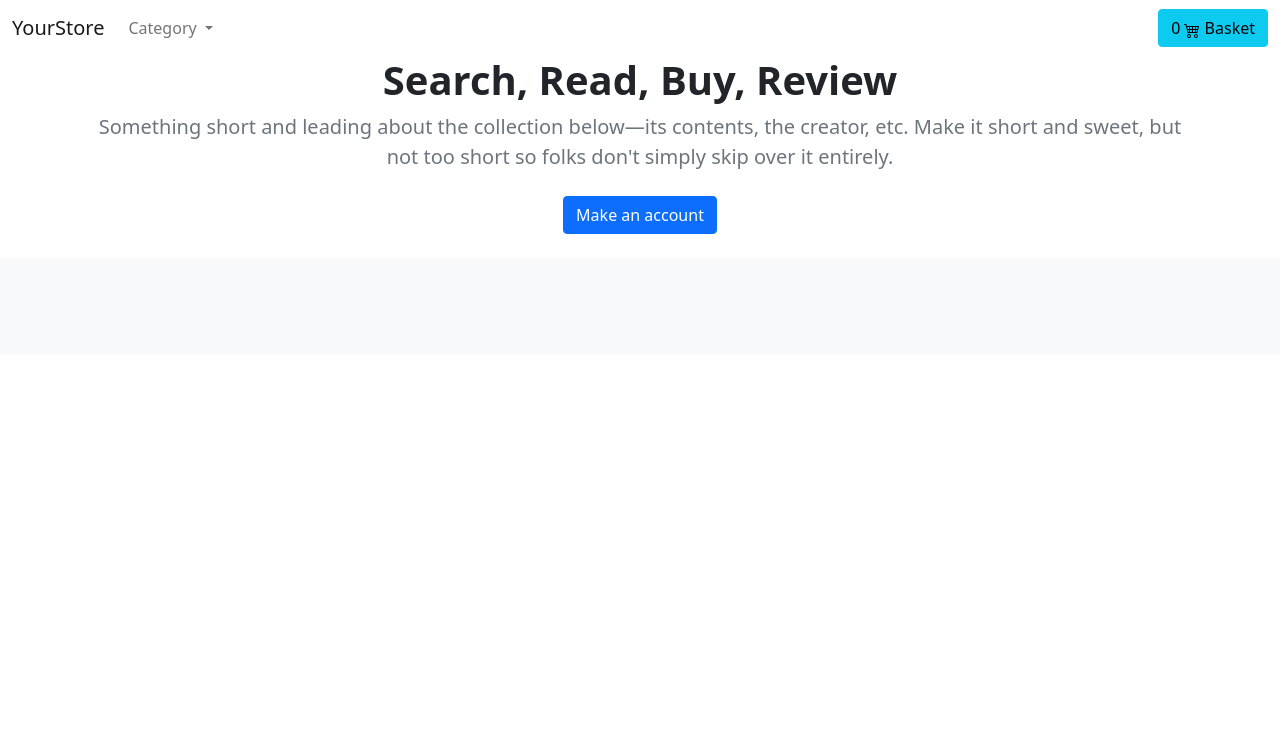
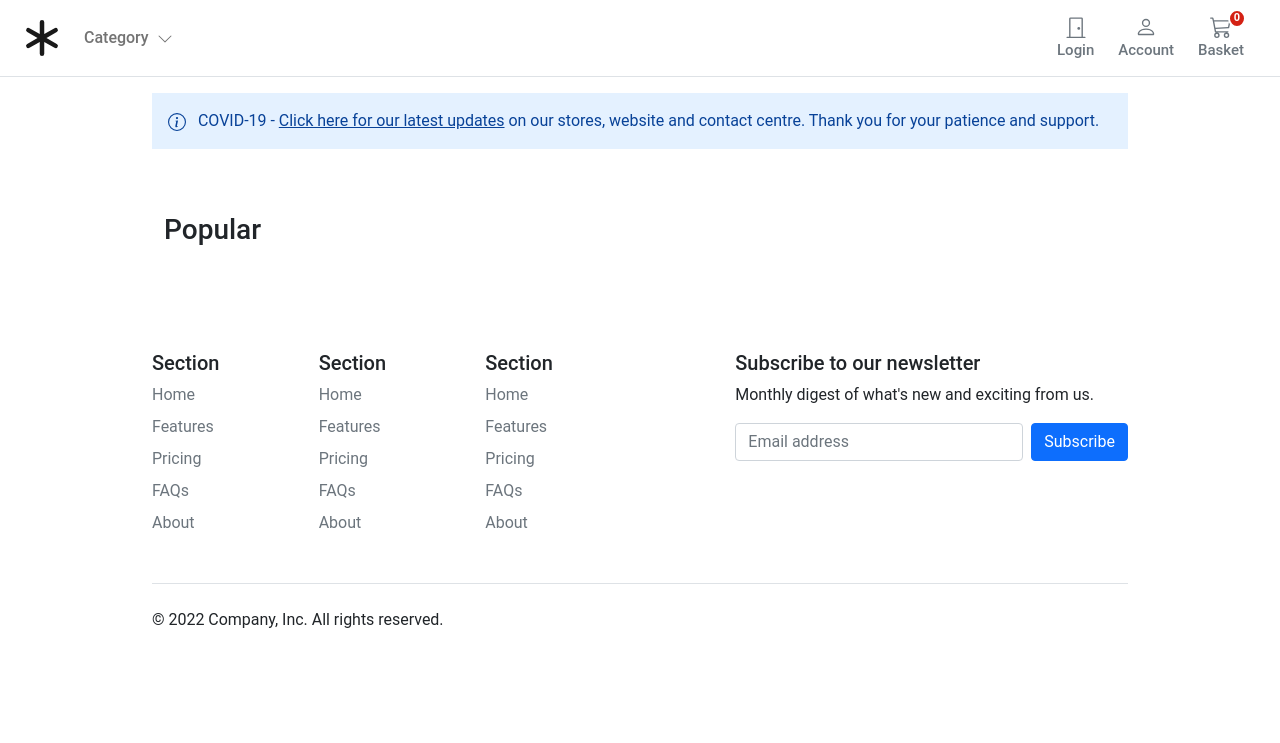
Before and after one commit to Shuvam77/ecommerce_v1, a Django app: template templates/store/home.html in a window 1280 px wide. Shown: the top 743 px of the page. Run offline with Django 4.2, Linux system fonts and the light colour scheme; the template is opened without the code that fills it, so the values that code supplies are empty.

Commit message:
Templates Refactoring

```diff
--- a/basket/views.py
+++ b/basket/views.py
@@ -8,7 +8,7 @@ from store.models import Product
 
 def basket_summary(request):
     basket = Basket(request)
-    return render(request, 'store/basket/summary.html', {'basket':basket})
+    return render(request, 'basket/summary.html', {'basket':basket})
 
 
 def basket_add(request):
--- /dev/null
+++ b/static/basket/css/basket.css
@@ -0,0 +1,29 @@
+
+.qty{
+    color: #fff;
+    background: #d42114;
+    border: 2px solid #fff;
+    border-radius: 50%;
+    text-align: center;
+    font-size: 11px;
+    height: 15px;
+    width: 14px;
+    position: absolute;
+    box-sizing: content-box;
+    font-weight: 600;
+    display: flex;
+    justify-content: center;
+    align-items: center;
+    top: 1px;
+    right: 10px;
+}
+
+.basket-btn{
+    position: relative;
+}
+
+.basket-btn:hover, .basket-btn:focus, .basket-btn:active, .basket-btn.active{
+    color:#d42114;
+    transition-duration: 0.4s;
+    background-color: #fff;
+}
--- /dev/null
+++ b/static/core/css/base.css
@@ -0,0 +1,78 @@
+/* Bootstrap Over-ride */
+@media (min-width: 1000px){
+    .container{
+        max-width: 1000px;
+    }
+}
+@media (max-width: 1200px){
+    .container{
+        max-width: 100%;
+        padding:0 24px;
+    }
+}
+.dropdown-toggle::after {
+    display: none;
+}
+.dropdown-menu{
+    top:58px;
+    left:0px;
+    padding:10px;
+}
+
+.alert-primary{
+    background-color: #E4F1FF;
+}
+
+
+/* Fonts */
+@import url('https://fonts.googleapis.com/css2?family=Roboto:wght@300;400;500;700&display=swap');
+html, body, p, div{
+    letter-spacing: -0.02px;
+    font-family: 'Roboto', sans-serif;
+}
+.fs12{
+    font-size: 12px;
+}
+.fs15{
+    font-size: 0.9375rem;
+}
+
+.fw300{
+    font-weight: 300;
+}
+.fw500{
+    font-weight: 500;
+}
+
+
+/* Navigation-Main*/
+
+/* xs */
+.logo {
+    width: 49px;
+    height: auto;
+}
+/* sm */
+@media (min-width: 768px) {
+    .logo {
+        width: 49px;
+    }
+}
+/* md */
+@media (min-width: 992px) {
+    .logo {
+        width: 60px;
+    }
+}
+/* lg */
+@media (min-width: 1200px) {
+    .logo {
+        width: 70px;
+    }
+}
+
+/* Footer */
+
+.footer > div > div > ul > li{
+    padding-bottom:8px;
+}
--- a/templates/store/basket/summary.html
+++ b/templates/basket/summary.html
@@ -1,4 +1,4 @@
-{% extends '../base.html' %}
+{% extends '../store/base.html' %}
 {% load static %}
 {% load humanize %}
 {% block title %}Basket Summary{% endblock %}
--- a/templates/store/base.html
+++ b/templates/store/base.html
@@ -1,74 +1,7 @@
 {% load static %}
 {% load humanize %}
 
-<!DOCTYPE html>
-
-<html lang="en">
-
-<head>
-    <meta charset="UTF-8">
-    <title>{% block title %} My Shop {% endblock %}</title>
-    <meta name="viewport" content="width=device-width,initial-scale=1">
-
-    <link href="https://cdn.jsdelivr.net/npm/bootstrap@5.0.0-beta1/dist/css/bootstrap.min.css" rel="stylesheet"
-        integrity="sha384-giJF6kkoqNQ00vy+HMDP7azOuL0xtbfIcaT9wjKHr8RbDVddVHyTfAAsrekwKmP1" crossorigin="anonymous">
-    <script src="https://code.jquery.com/jquery-3.6.0.min.js"
-        integrity="sha256-/xUj+3OJU5yExlq6GSYGSHk7tPXikynS7ogEvDej/m4=" crossorigin="anonymous"></script>
-    <script src="https://cdn.jsdelivr.net/npm/bootstrap@5.0.0-beta1/dist/js/bootstrap.bundle.min.js"
-        integrity="sha384-ygbV9kiqUc6oa4msXn9868pTtWMgiQaeYH7/t7LECLbyPA2x65Kgf80OJFdroafW" crossorigin="anonymous">
-    </script>
-
-</head>
-
-<body>
-    <header>
-        <!--Start of NavBar-->
-        <nav class="navbar navbar-expand-md navbar-light bg-white boarder-bottom">
-            <div class="container-fluid">
-                <a class="navbar-brand" href="/">YourStore</a>
-                <button class="navbar-toggler" type="button" data-bs-toggle="collapse" data-bs-target="#navbarCollapse"
-                    aria-controls="navbarCollapse" aria-expanded="false" aria-label="Toggle navigation">
-                    <span class="navbar-toggler-icon"></span>
-                </button>
-                <div class="collapse navbar-collapse" id="navbarCollapse">
-                    <ul class="navbar-nav me-auto mb-2 mb-md-0">
-                        <li class="nav-item dropdown">
-                            <a class="nav-link dropdown-toggle" href="#" id="navbarDropdown" role="button"
-                                data-bs-toggle="dropdown" aria-expanded="false">
-                                Category
-                            </a>
-                            <ul class="dropdown-menu" aria-labelledby="navbarDropdown">
-                                <li><a class="dropdown-item" href="{% url 'store:products_all' %}">All</a></li>
-                                {% for c in categories %}
-                                <li {% if category.slug == c.slug %}class="selected" {% endif %}>
-                                    <a class="dropdown-item" href="{{ c.get_absolute_url }}">{{ c.name|title }}</a>
-                                </li>
-                                {% endfor %}
-                            </ul>
-                        </li>
-                    </ul>
-                    <a type="button" role="button" class="btn btn-info" href="{% url 'basket:basket_summary' %}">
-                        {% with total_qty=basket|length %}
-                        <div id="qty" class="d-inline-flex">
-                            {% if total_qty > 0 %}
-                                {{total_qty}}
-                            {% else %}
-                                0
-                            {% endif %}
-                        </div>
-                        {% endwith %}
-                        <svg xmlns="http://www.w3.org/2000/svg" width="16" height="16" fill="currentColor"
-                            class="bi bi-cart4" viewBox="0 0 16 16">
-                            <path
-                                d="M0 2.5A.5.5 0 0 1 .5 2H2a.5.5 0 0 1 .485.379L2.89 4H14.5a.5.5 0 0 1 .485.621l-1.5 6A.5.5 0 0 1 13 11H4a.5.5 0 0 1-.485-.379L1.61 3H.5a.5.5 0 0 1-.5-.5zM3.14 5l.5 2H5V5H3.14zM6 5v2h2V5H6zm3 0v2h2V5H9zm3 0v2h1.36l.5-2H12zm1.11 3H12v2h.61l.5-2zM11 8H9v2h2V8zM8 8H6v2h2V8zM5 8H3.89l.5 2H5V8zm0 5a1 1 0 1 0 0 2 1 1 0 0 0 0-2zm-2 1a2 2 0 1 1 4 0 2 2 0 0 1-4 0zm9-1a1 1 0 1 0 0 2 1 1 0 0 0 0-2zm-2 1a2 2 0 1 1 4 0 2 2 0 0 1-4 0z" />
-                        </svg>
-                        Basket
-                    </a>
-                </div>
-            </div>
-        </nav>
-        <!--End of NavBar-->
-    </header>
+{% include 'store/header.html' %}
 
     <div id="content">
         {% block content %}
@@ -76,6 +9,8 @@
         {% endblock %}
     </div>
 
+{% include 'store/footer.html' %}
+
 </body>
 
 </html>
--- /dev/null
+++ b/templates/store/footer.html
@@ -0,0 +1,61 @@
+{% load static %}
+
+<div class="container">
+    <footer class="py-5">
+      <div class="row">
+        <div class="col-6 col-md-2 mb-3">
+          <h5>Section</h5>
+          <ul class="nav flex-column">
+            <li class="nav-item mb-2"><a href="#" class="nav-link p-0 text-muted">Home</a></li>
+            <li class="nav-item mb-2"><a href="#" class="nav-link p-0 text-muted">Features</a></li>
+            <li class="nav-item mb-2"><a href="#" class="nav-link p-0 text-muted">Pricing</a></li>
+            <li class="nav-item mb-2"><a href="#" class="nav-link p-0 text-muted">FAQs</a></li>
+            <li class="nav-item mb-2"><a href="#" class="nav-link p-0 text-muted">About</a></li>
+          </ul>
+        </div>
+
+        <div class="col-6 col-md-2 mb-3">
+          <h5>Section</h5>
+          <ul class="nav flex-column">
+            <li class="nav-item mb-2"><a href="#" class="nav-link p-0 text-muted">Home</a></li>
+            <li class="nav-item mb-2"><a href="#" class="nav-link p-0 text-muted">Features</a></li>
+            <li class="nav-item mb-2"><a href="#" class="nav-link p-0 text-muted">Pricing</a></li>
+            <li class="nav-item mb-2"><a href="#" class="nav-link p-0 text-muted">FAQs</a></li>
+            <li class="nav-item mb-2"><a href="#" class="nav-link p-0 text-muted">About</a></li>
+          </ul>
+        </div>
+
+        <div class="col-6 col-md-2 mb-3">
+          <h5>Section</h5>
+          <ul class="nav flex-column">
+            <li class="nav-item mb-2"><a href="#" class="nav-link p-0 text-muted">Home</a></li>
+            <li class="nav-item mb-2"><a href="#" class="nav-link p-0 text-muted">Features</a></li>
+            <li class="nav-item mb-2"><a href="#" class="nav-link p-0 text-muted">Pricing</a></li>
+            <li class="nav-item mb-2"><a href="#" class="nav-link p-0 text-muted">FAQs</a></li>
+            <li class="nav-item mb-2"><a href="#" class="nav-link p-0 text-muted">About</a></li>
+          </ul>
+        </div>
+
+        <div class="col-md-5 offset-md-1 mb-3">
+          <form>
+            <h5>Subscribe to our newsletter</h5>
+            <p>Monthly digest of what's new and exciting from us.</p>
+            <div class="d-flex flex-column flex-sm-row w-100 gap-2">
+              <label for="newsletter1" class="visually-hidden">Email address</label>
+              <input id="newsletter1" type="text" class="form-control" placeholder="Email address">
+              <button class="btn btn-primary" type="button">Subscribe</button>
+            </div>
+          </form>
+        </div>
+      </div>
+
+      <div class="d-flex flex-column flex-sm-row justify-content-between py-4 my-4 border-top">
+        <p>&copy; 2022 Company, Inc. All rights reserved.</p>
+        <ul class="list-unstyled d-flex">
+          <li class="ms-3"><a class="link-dark" href="#"><svg class="bi" width="24" height="24"><use xlink:href="#twitter"/></svg></a></li>
+          <li class="ms-3"><a class="link-dark" href="#"><svg class="bi" width="24" height="24"><use xlink:href="#instagram"/></svg></a></li>
+          <li class="ms-3"><a class="link-dark" href="#"><svg class="bi" width="24" height="24"><use xlink:href="#facebook"/></svg></a></li>
+        </ul>
+      </div>
+    </footer>
+  </div>
--- /dev/null
+++ b/templates/store/header.html
@@ -0,0 +1,156 @@
+{% load static %}
+
+
+<!DOCTYPE html>
+
+<html lang="en">
+
+<head>
+    <meta charset="UTF-8">
+    <title>{% block title %} My Shop {% endblock %}</title>
+    <meta name="viewport" content="width=device-width,initial-scale=1">
+
+    <link href="https://cdn.jsdelivr.net/npm/bootstrap@5.0.0-beta1/dist/css/bootstrap.min.css" rel="stylesheet"
+        integrity="sha384-giJF6kkoqNQ00vy+HMDP7azOuL0xtbfIcaT9wjKHr8RbDVddVHyTfAAsrekwKmP1" crossorigin="anonymous">
+    <script src="https://code.jquery.com/jquery-3.6.0.min.js"
+        integrity="sha256-/xUj+3OJU5yExlq6GSYGSHk7tPXikynS7ogEvDej/m4=" crossorigin="anonymous"></script>
+    <script src="https://cdn.jsdelivr.net/npm/bootstrap@5.0.0-beta1/dist/js/bootstrap.bundle.min.js"
+        integrity="sha384-ygbV9kiqUc6oa4msXn9868pTtWMgiQaeYH7/t7LECLbyPA2x65Kgf80OJFdroafW" crossorigin="anonymous">
+    </script>
+
+    <link rel="stylesheet" href="{% static 'core/css/base.css' %}">
+    <link rel="stylesheet" href="{% static 'basket/css/basket.css' %}">
+
+
+</head>
+
+<body>
+
+    <header class="pb-3">
+        <nav class="navbar navbar-expand-md navbar-light bg-white border-bottom">
+            <div class="container-fluid px-md-4">
+                <div class="d-flex w-100 navbar-collapse">
+                    <a class="navbar-brand d-flex-inline" href="/">
+                        <svg xmlns="http://www.w3.org/2000/svg" width="36" height="36" fill="currentColor"
+                            class="bi bi-asterisk" viewBox="0 0 16 16">
+                            <path
+                                d="M8 0a1 1 0 0 1 1 1v5.268l4.562-2.634a1 1 0 1 1 1 1.732L10 8l4.562 2.634a1 1 0 1 1-1 1.732L9 9.732V15a1 1 0 1 1-2 0V9.732l-4.562 2.634a1 1 0 1 1-1-1.732L6 8 1.438 5.366a1 1 0 0 1 1-1.732L7 6.268V1a1 1 0 0 1 1-1z" />
+                        </svg>
+                    </a>
+                    <ul class="navbar-nav me-auto mb-2 mb-md-0">
+                        <li class="nav-item dropdown">
+                            <a class="nav-link dropdown-toggle d-none d-md-block fw500" href="#" id="navbarDropdown"
+                                role="button" data-bs-toggle="dropdown" aria-expanded="false">
+                                Category
+                                <i class="ps-1"><svg xmlns="http://www.w3.org/2000/svg" width="16" height="16"
+                                        fill="currentColor" class="bi bi-chevron-down" viewBox="0 0 16 16">
+                                        <path fill-rule="evenodd"
+                                            d="M1.646 4.646a.5.5 0 0 1 .708 0L8 10.293l5.646-5.647a.5.5 0 0 1 .708.708l-6 6a.5.5 0 0 1-.708 0l-6-6a.5.5 0 0 1 0-.708z" />
+                                    </svg></i>
+                            </a>
+                            <ul class="dropdown-menu rounded-0 border-0" aria-labelledby="navbarDropdown">
+                                <li><a class="dropdown-item" href="{% url "store:products_all" %}">All</a></li>
+                                {% for c in categories %}
+                                <li {% if category.slug == c.slug %}class="selected" {% endif %}>
+                                    <a class="dropdown-item" href="{{ c.get_absolute_url }}">{{ c.name|title }}</a>
+                                </li>
+                                {% endfor %}
+                            </ul>
+                        </li>
+                    </ul>
+                    <button class="navbar-toggler border-0" type="button" data-bs-toggle="collapse"
+                        data-bs-target="#navbarCollapse" aria-controls="navbarCollapse" aria-expanded="false"
+                        aria-label="Toggle navigation">
+                        <div>
+                            <svg xmlns="http://www.w3.org/2000/svg" width="22" height="22" fill="currentColor"
+                                class="bi bi-list" viewBox="0 0 16 16">
+                                <path fill-rule="evenodd"
+                                    d="M2.5 11.5A.5.5 0 0 1 3 11h10a.5.5 0 0 1 0 1H3a.5.5 0 0 1-.5-.5zm0-4A.5.5 0 0 1 3 7h10a.5.5 0 0 1 0 1H3a.5.5 0 0 1-.5-.5zm0-4A.5.5 0 0 1 3 3h10a.5.5 0 0 1 0 1H3a.5.5 0 0 1-.5-.5z" />
+                            </svg>
+                        </div>
+                        <span class="fs15 fw500">Shop</span>
+                    </button>
+
+                    {% if user.is_authenticated %}
+                    <a type="button" role="button" href="#"
+                        class="btn btn-outline-secondary border-0 basket-btn">
+                        <div>
+                            <svg xmlns="http://www.w3.org/2000/svg" width="22" height="22" fill="currentColor"
+                                class="bi bi-door-closed" viewBox="0 0 16 16">
+                                <path
+                                    d="M3 2a1 1 0 0 1 1-1h8a1 1 0 0 1 1 1v13h1.5a.5.5 0 0 1 0 1h-13a.5.5 0 0 1 0-1H3V2zm1 13h8V2H4v13z" />
+                                <path d="M9 9a1 1 0 1 0 2 0 1 1 0 0 0-2 0z" />
+                            </svg>
+                        </div>
+                        <span class="fs15 fw500">Logout</span>
+                    </a>
+                    {% else %}
+                    <a type="button" role="button" href="#"
+                        class="btn btn-outline-secondary border-0 basket-btn">
+                        <div>
+                            <svg xmlns="http://www.w3.org/2000/svg" width="22" height="22" fill="currentColor"
+                                class="bi bi-door-closed" viewBox="0 0 16 16">
+                                <path
+                                    d="M3 2a1 1 0 0 1 1-1h8a1 1 0 0 1 1 1v13h1.5a.5.5 0 0 1 0 1h-13a.5.5 0 0 1 0-1H3V2zm1 13h8V2H4v13z" />
+                                <path d="M9 9a1 1 0 1 0 2 0 1 1 0 0 0-2 0z" />
+                            </svg>
+                        </div>
+                        <span class="fs15 fw500">Login</span>
+                    </a>
+                    {% endif %}
+
+
+                    <a type="button" role="button" href="#"
+                        class="btn btn-outline-secondary border-0 basket-btn">
+                        <div>
+                            <svg xmlns="http://www.w3.org/2000/svg" width="22" height="22" fill="currentColor"
+                                class="bi bi-person" viewBox="0 0 16 16">
+                                <path
+                                    d="M8 8a3 3 0 1 0 0-6 3 3 0 0 0 0 6zm2-3a2 2 0 1 1-4 0 2 2 0 0 1 4 0zm4 8c0 1-1 1-1 1H3s-1 0-1-1 1-4 6-4 6 3 6 4zm-1-.004c-.001-.246-.154-.986-.832-1.664C11.516 10.68 10.289 10 8 10c-2.29 0-3.516.68-4.168 1.332-.678.678-.83 1.418-.832 1.664h10z" />
+                            </svg>
+                        </div>
+                        <span class="fs15 fw500">Account</span>
+                    </a>
+
+                    <a type="button" role="button" href="{% url "basket:basket_summary" %}"
+                        class="btn btn-outline-secondary border-0 basket-btn">
+
+                        {% with total_qty=basket|length %}
+                        <div id="qty" class="qty">
+                            {% if total_qty > 0 %}
+                            {{ total_qty }}
+                            {% else %}
+                            0
+                            {% endif %}
+                        </div>
+                        {% endwith %}
+                        <div>
+                            <svg xmlns="http://www.w3.org/2000/svg" width="22" height="22" fill="currentColor"
+                                class="bi bi-cart3" viewBox="0 0 16 16">
+                                <path
+                                    d="M0 1.5A.5.5 0 0 1 .5 1H2a.5.5 0 0 1 .485.379L2.89 3H14.5a.5.5 0 0 1 .49.598l-1 5a.5.5 0 0 1-.465.401l-9.397.472L4.415 11H13a.5.5 0 0 1 0 1H4a.5.5 0 0 1-.491-.408L2.01 3.607 1.61 2H.5a.5.5 0 0 1-.5-.5zM3.102 4l.84 4.479 9.144-.459L13.89 4H3.102zM5 12a2 2 0 1 0 0 4 2 2 0 0 0 0-4zm7 0a2 2 0 1 0 0 4 2 2 0 0 0 0-4zm-7 1a1 1 0 1 1 0 2 1 1 0 0 1 0-2zm7 0a1 1 0 1 1 0 2 1 1 0 0 1 0-2z" />
+                            </svg>
+                        </div>
+                        <span class="fs15 fw500">Basket</span>
+                    </a>
+                </div>
+                <div class="d-md-none d-lg-none d-xl-none">
+                    <div class="collapse navbar-collapse" id="navbarCollapse">
+                        <ul class="navbar-nav me-auto mb-2 mb-md-0">
+                            <li><a class="dropdown-item" href="{% url "store:products_all" %}">All</a></li>
+                            {% for c in categories %}
+                            <li {% if category.slug == c.slug %}class="selected" {% endif %}>
+                                <a class="dropdown-item" href="{{ c.get_absolute_url }}">{{ c.name|title }}</a>
+                            </li>
+                            {% endfor %}
+                        </ul>
+                    </div>
+                </div>
+                <form class="d-flex w-100 d-md-none">
+                    <input class="form-control me-2" type="search" placeholder="Search products or FAQ"
+                        aria-label="Search">
+                    <button class="btn btn-outline-secondary" type="submit">Search</button>
+                </form>
+            </div>
+        </nav>
+    </header>
--- a/templates/store/home.html
+++ b/templates/store/home.html
@@ -4,45 +4,46 @@
 {% block title %}Home{% endblock %}
 
 {% block content %}
-<main role="main">
 
-  <section class="jumbotron text-center">
+
+
+<main>
+  <div class="container">
+    <div class="alert alert-primary fw600 rounded-0 border-0 py-3" role="alert">
+      <svg xmlns="http://www.w3.org/2000/svg" width="18" height="18" fill="currentColor" class="bi bi-info-circle me-2"
+        viewBox="0 0 16 16">
+        <path d="M8 15A7 7 0 1 1 8 1a7 7 0 0 1 0 14zm0 1A8 8 0 1 0 8 0a8 8 0 0 0 0 16z" />
+        <path
+          d="M8.93 6.588l-2.29.287-.082.38.45.083c.294.07.352.176.288.469l-.738 3.468c-.194.897.105 1.319.808 1.319.545 0 1.178-.252 1.465-.598l.088-.416c-.2.176-.492.246-.686.246-.275 0-.375-.193-.304-.533L8.93 6.588zM9 4.5a1 1 0 1 1-2 0 1 1 0 0 1 2 0z" />
+      </svg>
+      COVID-19 - <u>Click here for our latest updates</u> on our stores, website and contact centre. Thank you for
+      your patience and support.
+    </div>
     <div class="container">
-      <h1 class="h1 fw-bold">Search, Read, Buy, Review</h1>
-      <p class="lead text-muted">Something short and leading about the collection below—its contents, the creator,
-        etc. Make it short and sweet, but not too short so folks don't simply skip over it entirely.</p>
-      <p>
-        <a href="#" class="btn btn-primary my-2">Make an account</a>
-      </p>
-    </div>
-  </section>
-
-  <div class="album py-5 bg-light">
-    <div class="container">
-
       <div class="row">
-
-        {% for product in products %}
-        <div class="col-md-4">
-          <div class="card mb-4 box-shadow">
-            <img class="card-img-top" src="{{product.image.url}}" alt="Responsive image">
-            <div class="card-body">
-              <p class="card-text">{{product.title}}</p>
-              <div class="d-flex justify-content-between align-items-center">
-                <div class="btn-group">
-                  <a type="button" class="btn btn-sm btn-outline-secondary" href="{{product.get_absolute_url}}">View</a>
-                  <button type="button" class="btn btn-sm btn-outline-secondary">Edit</button>
+        <div class="album py-5">
+          <div class="pb-3">
+            <h1 class="h3">Popular</h1>
+          </div>
+          <div class="row row-cols-1 row-cols-sm-2 row-cols-md-5 g-3">
+            {% for product in products %}
+            <div class="col">
+              <div class="card border-0">
+                <img class="img-fluid" alt="Responsive image" src="{{ product.image.url }}">
+                <div class="card-body px-0">
+                  <p class="card-text">
+                    <a class="text-dark text-decoration-none"
+                      href="{{ product.get_absolute_url }}">{{ product.title|slice:":50" }}...</a>
+                  </p>
+                  <div class="fw-bold">${{product.price}}</div>
+                  <small class="text-muted">{{product.created | timesince}}</small>
                 </div>
-                <small class="text-muted">{{product.created | timesince}}</small>
               </div>
             </div>
+            {% endfor %}
           </div>
         </div>
-        {% endfor %}
       </div>
     </div>
-  </div>
 </main>
-
-
 {% endblock %}
```
Also changed, not shown: db.sqlite3.
